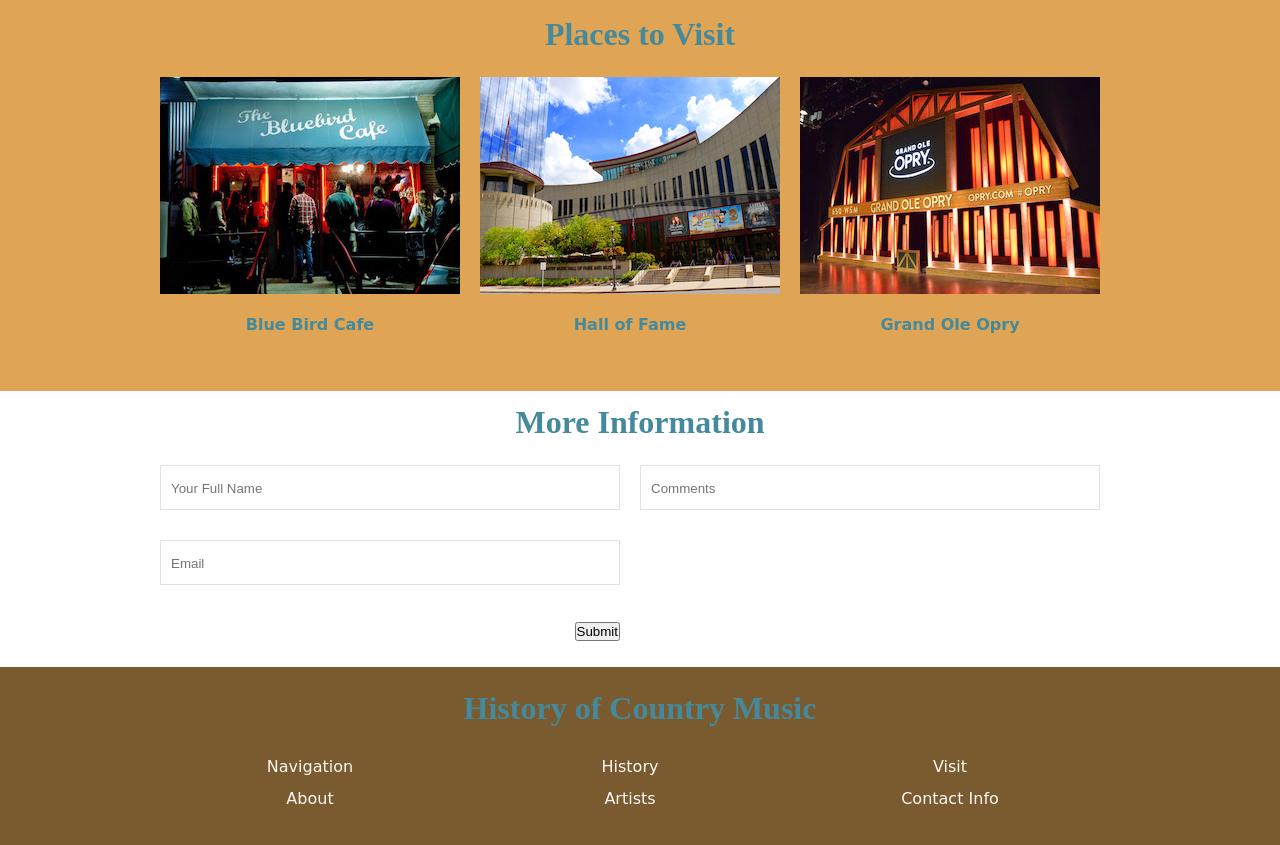
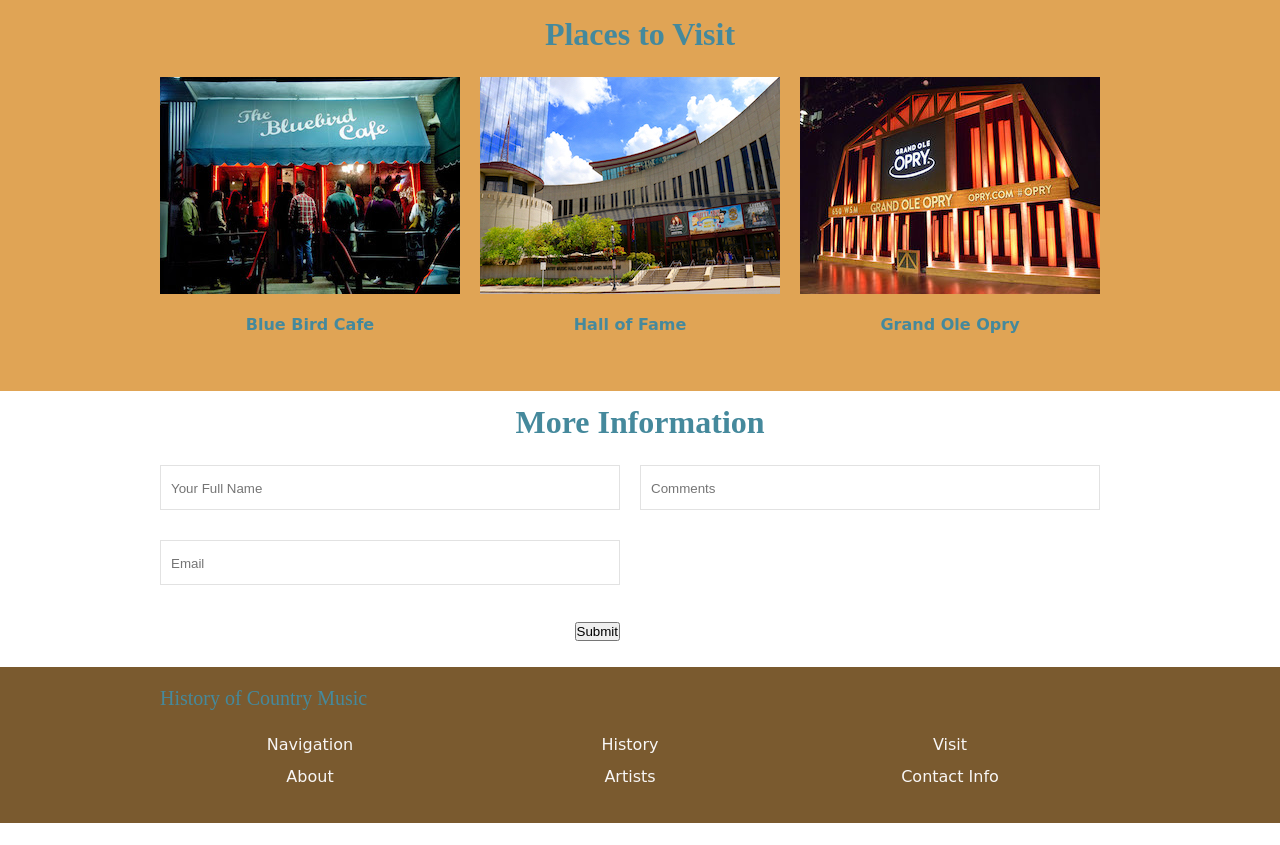
Before and after one commit to mem465/webdesign-2, a plain HTML site: page history of country music.html in a window 1280 px wide. Shown: the part 4221-5066 px from the top of the page. After the commit the page ends 5044 px from the top, so only its background shows below. Drawn offline with nearby package versions, Linux system fonts and the light colour scheme; a web font is replaced by a local one.

Commit message:
Update history of country music.html

```diff
--- a/history of country music.html
+++ b/history of country music.html
@@ -206,7 +206,7 @@
 
 	<section class="sec-9">
 		<div class="container">
-		<h2 class="section-head">History of Country Music</h2>
+			<div class="footer-head">History of Country Music</div>
 		<div class="columns_3">
 			<p>Navigation</p>
 			<p>About</p>
```
